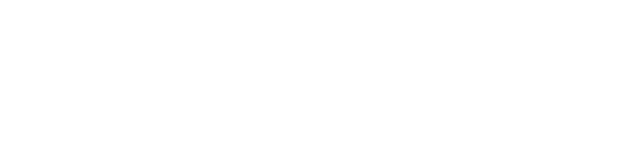
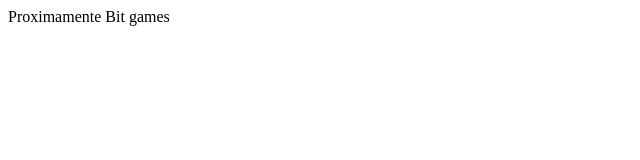
Before and after one commit to JuliLop/Bit-games, a plain HTML site: page index.html in a window 1280 px wide. Shown: the whole page, without its empty margins (0-640 px from the left). Drawn offline with Linux system fonts and the light colour scheme.

Commit message:
Primer cambio

```diff
--- a/index.html
+++ b/index.html
@@ -7,6 +7,6 @@
     <title>Document</title>
 </head>
 <body>
-
+   Proximamente Bit games
 </body>
 </html>
```
